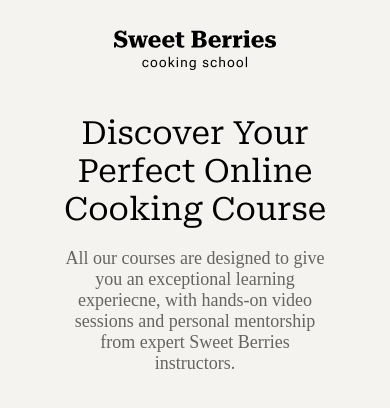
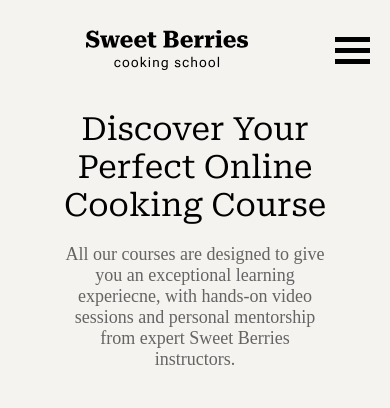
Before and after one commit to K00LRav/SweetBerries, a plain HTML site: page index.html in a window 390 px wide. Shown: the top 408 px of the page. Drawn offline with Linux system fonts and the light colour scheme.

Commit message:
added hamburger menu and updated stylesheets

```diff
--- a/index.html
+++ b/index.html
@@ -22,6 +22,11 @@
             </div>
             <div class="get-started-button">
                 <button id="get-started">Get Started</button>
+            </div>
+            <div class="hamburgermenu">
+                <div class="menu"></div>
+                <div class="menu"></div>
+                <div class="menu"></div>
             </div>
         </div>
         <div class="banner">
--- a/stylesheets/mainstyle.css
+++ b/stylesheets/mainstyle.css
@@ -19,16 +19,33 @@
     }
 
     .header{
-        justify-content: center;
+        align-items: baseline;
     }
 
     .logo{
         margin-top: 30px;
+        display: flex;
+        justify-content: center;
+        width: 100%;
     }
 
     #get-started{
         display: none;
     }
+    .hamburgermenu{
+        padding-right: 20px;
+    }
+    .menu{
+        display: block;
+        align-items: baseline;
+    }
+    .menu{
+        width: 35px;
+        height: 5px;
+        background-color: black;
+        margin: 6px 0;
+    }
+
 
     .banner-img img{
         width: 320px;
--- a/stylesheets/style.css
+++ b/stylesheets/style.css
@@ -17,6 +17,15 @@
     justify-content: space-between;
     align-items: center;
 }
+
+.menu{
+    display: none;
+    width: 35px;
+    height: 5px;
+    background-color: black;
+    margin: 6px 0;
+}
+
 .nav-bar{
     display: flex;
     justify-content: space-between;
```
